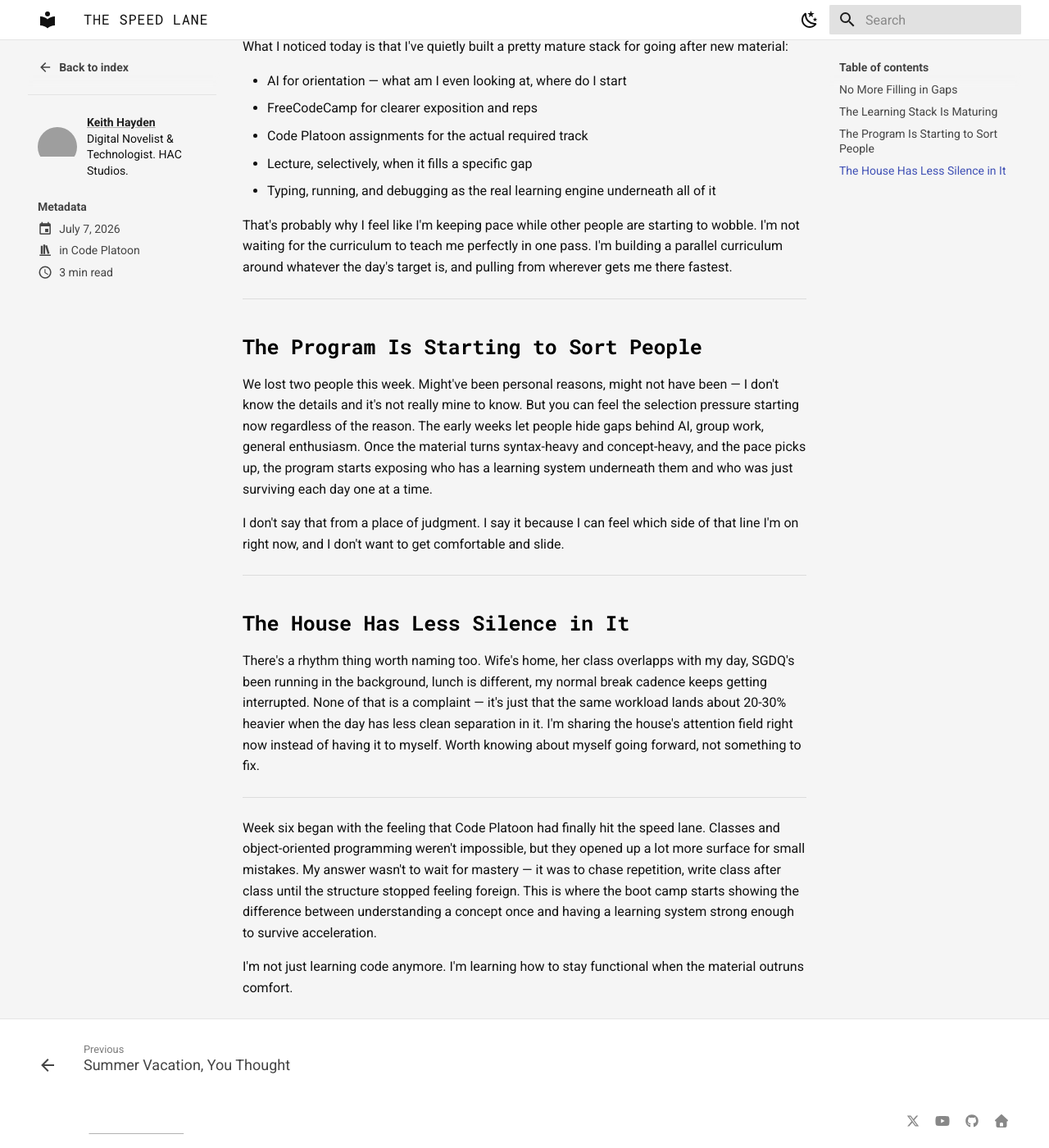
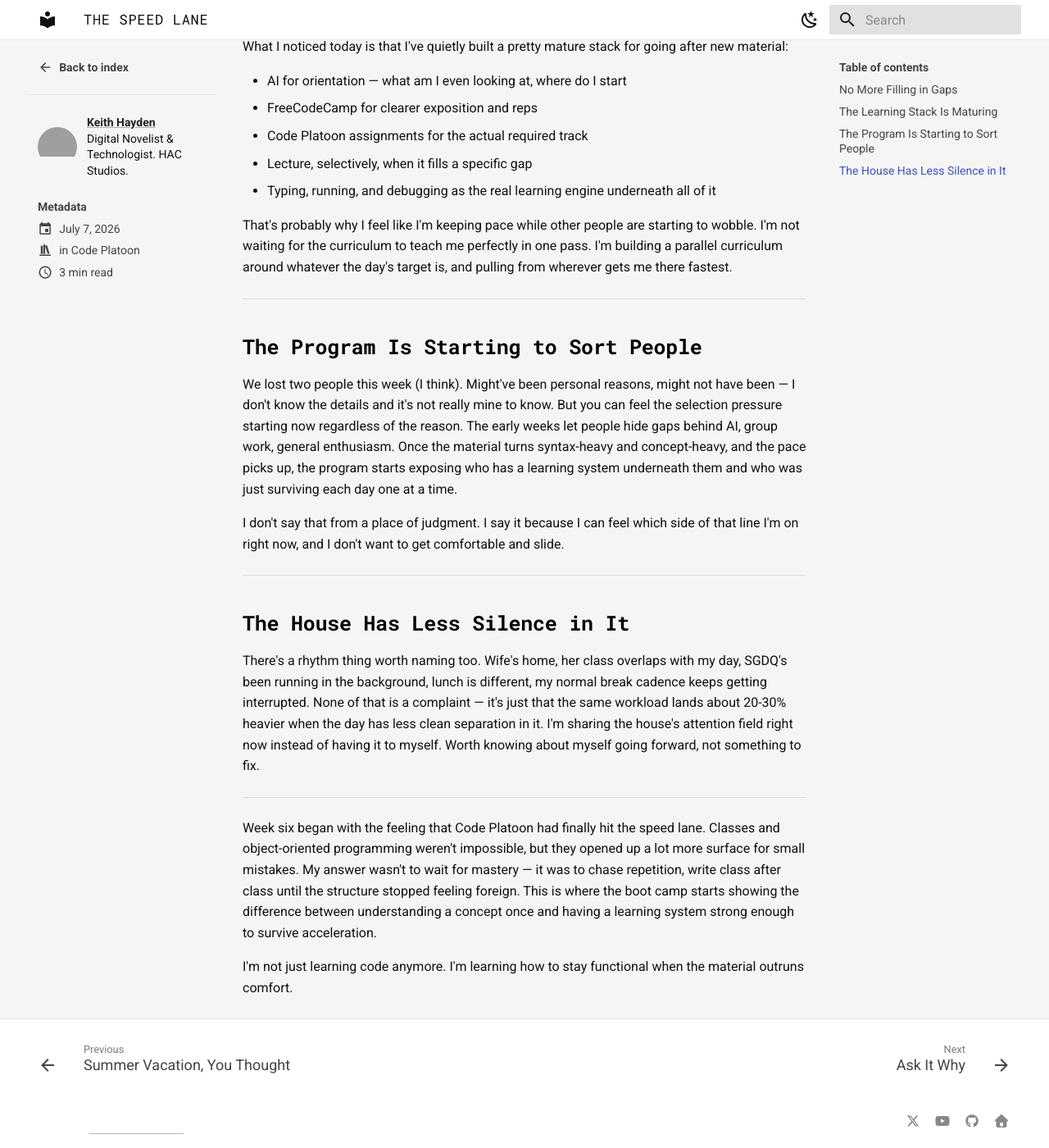
Before and after one commit to KgitWH21/code-platoon-blog, an MkDocs documentation site: the page built from docs/blog/posts/2026-07-07-the-speed-lane.md, in a window 1280 px wide and 1400 px high, scrolled down 760 px. Shown: the whole window at 82% size. Built offline with MkDocs 1.6.1 and Material for MkDocs 9.7.7, drawn with Linux system fonts in a browser that asks for light colours; grey boxes are pictures that could not be loaded.

Commit message:
Add Jul 8 post: Ask It Why
Also includes minor wording fixes to the Jul 7 post.

```diff
--- a/docs/blog/posts/2026-07-07-the-speed-lane.md
+++ b/docs/blog/posts/2026-07-07-the-speed-lane.md
@@ -46,7 +46,7 @@ That's probably why I feel like I'm keeping pace while other people are starting
 
 ## The Program Is Starting to Sort People
 
-We lost two people this week. Might've been personal reasons, might not have been — I don't know the details and it's not really mine to know. But you can feel the selection pressure starting now regardless of the reason. The early weeks let people hide gaps behind AI, group work, general enthusiasm. Once the material turns syntax-heavy and concept-heavy, and the pace picks up, the program starts exposing who has a learning system underneath them and who was just surviving each day one at a time.
+We lost two people this week (I think). Might've been personal reasons, might not have been — I don't know the details and it's not really mine to know. But you can feel the selection pressure starting now regardless of the reason. The early weeks let people hide gaps behind AI, group work, general enthusiasm. Once the material turns syntax-heavy and concept-heavy, and the pace picks up, the program starts exposing who has a learning system underneath them and who was just surviving each day one at a time.
 
 I don't say that from a place of judgment. I say it because I can feel which side of that line I'm on right now, and I don't want to get comfortable and slide.
 
@@ -54,7 +54,7 @@ I don't say that from a place of judgment. I say it because I can feel which sid
 
 ## The House Has Less Silence in It
 
-There's a rhythm thing worth naming too. Wife's home, her class overlapps with my day, SGDQ's been running in the background, lunch is different, my normal break cadence keeps getting interrupted. None of that is a complaint — it's just that the same workload lands about 20-30% heavier when the day has less clean separation in it. I'm sharing the house's attention field right now instead of having it to myself. Worth knowing about myself going forward, not something to fix.
+There's a rhythm thing worth naming too. Wife's home, her class overlaps with my day, SGDQ's been running in the background, lunch is different, my normal break cadence keeps getting interrupted. None of that is a complaint — it's just that the same workload lands about 20-30% heavier when the day has less clean separation in it. I'm sharing the house's attention field right now instead of having it to myself. Worth knowing about myself going forward, not something to fix.
 
 ---
 
```
Also changed, not shown: docs/blog/posts/2026-07-08-ask-it-why.md (added, +58 -0 lines).
